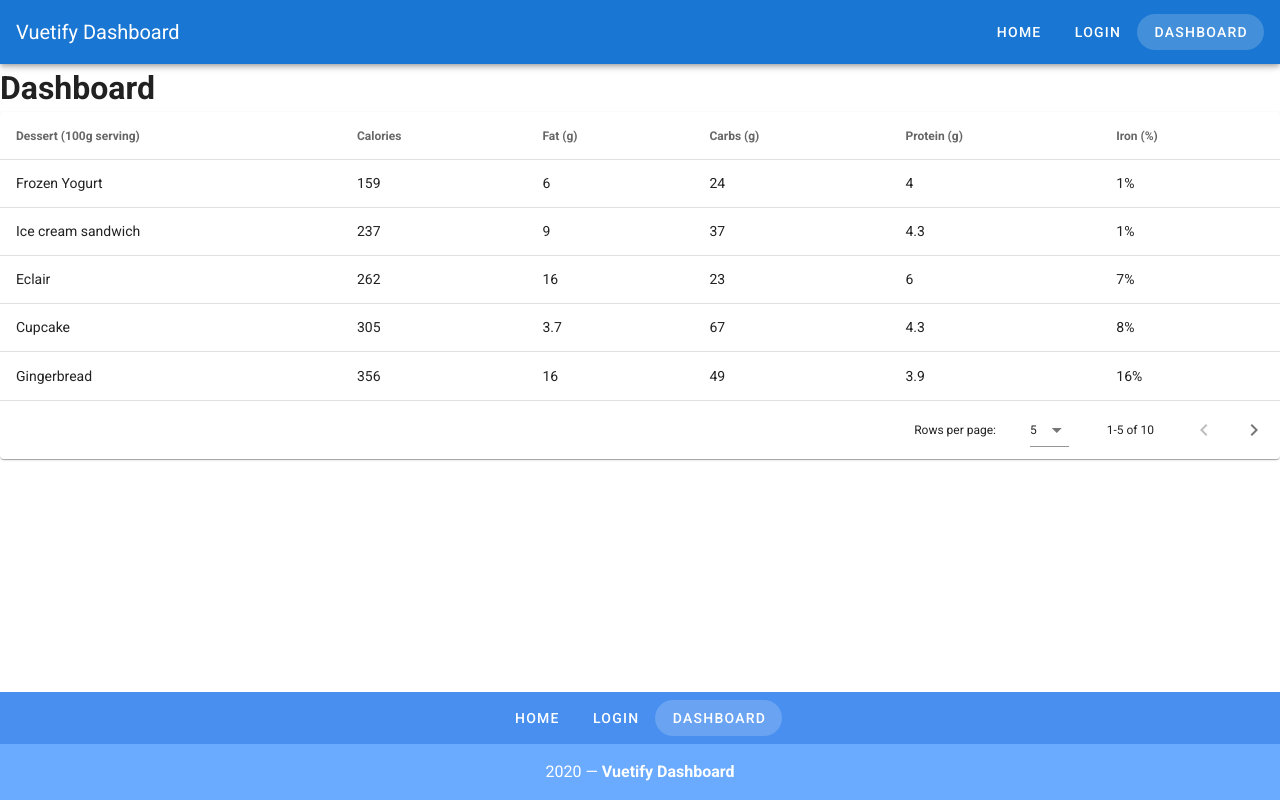
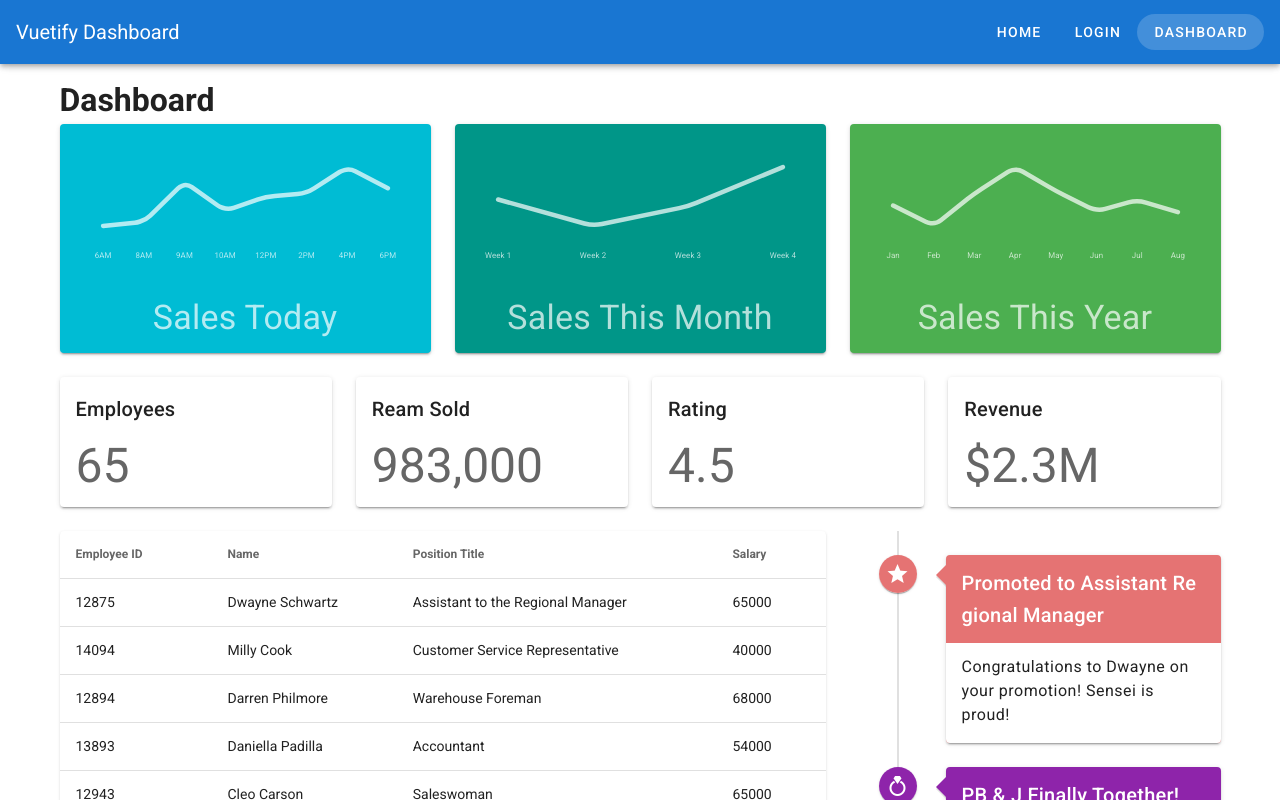
Before and after one commit to laics1984/vuetify-dashboard, a Vue app: page /dashboard in a window 1280 px wide. Shown: the top 800 px of the page. Built offline with nearby package versions, Linux system fonts and the light colour scheme.

Commit message:
grid system

```diff
--- /dev/null
+++ b/src/components/EmployeesTable.vue
@@ -0,0 +1,42 @@
+<template>
+  <v-data-table
+    :headers="headers"
+    :items="employees"
+    :items-per-page="5"
+    class="elevation-1"
+    @click:row="selectRow"
+    :multi-sort="true"
+  ></v-data-table>
+</template>
+
+<script>
+export default {
+  name: 'EmployeesTable',
+  props: {
+    employees: {
+      type: Array,
+      required: true
+    }
+  },
+  data: () => ({
+    headers: [
+      { text: 'Employee ID', value: 'id' },
+      { text: 'Name', value: 'name' },
+      { text: 'Position Title', value: 'title' },
+      { text: 'Salary', value: 'salary' }
+    ]
+  }),
+  methods: {
+    selectRow(event) {
+      const employee = {
+        name: event.name,
+        title: event.title
+      }
+
+      this.$emit('select-employee', employee)
+    }
+  }
+}
+</script>
+
+<style lang="scss" scoped></style>
--- /dev/null
+++ b/src/components/EventTimeline.vue
@@ -0,0 +1,34 @@
+<template>
+  <v-timeline align-top :dense="true">
+    <v-timeline-item
+      v-for="(item, i) in timeline"
+      :key="i"
+      :color="item.color"
+      :icon="item.icon"
+      fill-dot
+    >
+      <v-card :color="item.color" dark>
+        <v-card-title class="title pt-3 pb-3">
+          <h3 class="title">{{ item.title }}</h3>
+        </v-card-title>
+        <v-card-text class="white text--primary">
+          <p class="pt-3 body-1 mb-0">
+            {{ item.text }}
+          </p>
+        </v-card-text>
+      </v-card>
+    </v-timeline-item>
+  </v-timeline>
+</template>
+
+<script>
+export default {
+  name: 'EventTimeline',
+  props: {
+    timeline: {
+      type: Array,
+      required: true
+    }
+  }
+}
+</script>
--- /dev/null
+++ b/src/components/SalesGraph.vue
@@ -0,0 +1,31 @@
+<template>
+  <v-card :color="sale.color" dark>
+    <v-card-text>
+      <v-sparkline
+        :value="sale.sales"
+        :labels="sale.labels"
+        color="rgba(255, 255, 255, .7)"
+        height="100"
+        padding="24"
+        stroke-linecap="round"
+        smooth
+      />
+    </v-card-text>
+
+    <v-card-text class="text-center">
+      <div class="display-1">{{ sale.title }}</div>
+    </v-card-text>
+  </v-card>
+</template>
+
+<script>
+export default {
+  name: 'SalesGraph',
+  props: {
+    sale: {
+      type: Object,
+      required: true
+    }
+  }
+}
+</script>
--- /dev/null
+++ b/src/components/StatisticCard.vue
@@ -0,0 +1,20 @@
+<template>
+  <v-card>
+    <v-card-title>{{ statistic.title }}</v-card-title>
+    <v-card-text class="display-2">{{ statistic.value }}</v-card-text>
+  </v-card>
+</template>
+
+<script>
+export default {
+  name: 'StatisticCard',
+  props: {
+    statistic: {
+      type: Object,
+      required: true
+    }
+  }
+}
+</script>
+
+<style lang="scss" scoped></style>
--- /dev/null
+++ b/src/data/employees.json
@@ -0,0 +1,152 @@
+[
+  {
+    "id": 12875,
+    "name": "Dwayne Schwartz",
+    "title": "Assistant to the Regional Manager",
+    "salary": 65000
+  },
+  {
+    "id": 14094,
+    "name": "Milly Cook",
+    "title": "Customer Service Representative",
+    "salary": 40000
+  },
+  {
+    "id": 12894,
+    "name": "Darren Philmore",
+    "title": "Warehouse Foreman",
+    "salary": 68000
+  },
+  {
+    "id": 13893,
+    "name": "Daniella Padilla",
+    "title": "Accountant",
+    "salary": 54000
+  },
+  {
+    "id": 12943,
+    "name": "Cleo Carson",
+    "title": "Saleswoman",
+    "salary": 65000
+  },
+  {
+    "id": 19523,
+    "name": "Evangeline Blake",
+    "title": "Saleswoman",
+    "salary": 65000
+  },
+  {
+    "id": 18349,
+    "name": "Tory Henderson",
+    "title": "Human Resources Representative",
+    "salary": 60000
+  },
+  {
+    "id": 11853,
+    "name": "Max Scarn",
+    "title": "Regional Manager",
+    "salary": 70000
+  },
+  {
+    "id": 14821,
+    "name": "Daniella Padilla",
+    "title": "Secretary",
+    "salary": 45000
+  },
+  {
+    "id": 15834,
+    "name": "Felix Mendez",
+    "title": "Salesman",
+    "salary": 65000
+  },
+  {
+    "id": 84363,
+    "name": "Kurt Peck",
+    "title": "Salesman",
+    "salary": 65000
+  },
+  {
+    "id": 83724,
+    "name": "Hayley Santos",
+    "title": "Accountant",
+    "salary": 54000
+  },
+  {
+    "id": 38542,
+    "name": "Hannah Lamb",
+    "title": "Saleswoman",
+    "salary": 65000
+  },
+  {
+    "id": 84624,
+    "name": "Melanie Jensen",
+    "title": "Saleswoman",
+    "salary": 65000
+  },
+  {
+    "id": 96825,
+    "name": "Tianna Dorsey",
+    "title": "Intern",
+    "salary": 30000
+  },
+  {
+    "id": 48235,
+    "name": "Stan Zuniga",
+    "title": "Salesman",
+    "salary": 65000
+  },
+  {
+    "id": 27937,
+    "name": "Robert Lambert",
+    "title": "Accountant",
+    "salary": 54000
+  },
+  {
+    "id": 43820,
+    "name": "Saskia Hubbard",
+    "title": "Saleswoman",
+    "salary": 65000
+  },
+  {
+    "id": 10053,
+    "name": "Katy Harrington",
+    "title": "Saleswoman",
+    "salary": 65000
+  },
+  {
+    "id": 43289,
+    "name": "Lottie Noble",
+    "title": "Intern",
+    "salary": 30000
+  },
+  {
+    "id": 12476,
+    "name": "Khadijah Clayton",
+    "title": "Salesman",
+    "salary": 65000
+  },
+  {
+    "id": 75313,
+    "name": "Bailey Norton",
+    "title": "Accountant",
+    "salary": 54000
+  },
+  {
+    "id": 86321,
+    "name": "Aliyah McKinney",
+    "title": "Saleswoman",
+    "salary": 65000
+  },
+  {
+    "id": 12363,
+    "name": "Caroline Mayer",
+    "title": "Saleswoman",
+    "salary": 65000
+  },
+  {
+    "id": 87542,
+    "name": "Ryan Johnson",
+    "title": "Intern",
+    "salary": 30000
+  }
+]
--- /dev/null
+++ b/src/data/sales.json
@@ -0,0 +1,20 @@
+[
+  {
+    "title": "Sales Today",
+    "sales": [423, 446, 675, 510, 590, 610, 760, 639],
+    "color": "cyan",
+    "labels": ["6AM", "8AM", "9AM", "10AM", "12PM", "2PM", "4PM", "6PM"]
+  },
+  {
+    "title": "Sales This Month",
+    "sales": [325, 123, 273, 573],
+    "color": "teal",
+    "labels": ["Week 1", "Week 2", "Week 3", "Week 4"]
+  },
+  {
+    "title": "Sales This Year",
+    "sales": [746, 415, 943, 1372, 983, 651, 837, 639],
+    "color": "green",
+    "labels": ["Jan", "Feb", "Mar", "Apr", "May", "Jun", "Jul", "Aug"]
+  }
+]
--- /dev/null
+++ b/src/data/statistics.json
@@ -0,0 +1,18 @@
+[
+  {
+    "title": "Employees",
+    "value": "65"
+  },
+  {
+    "title": "Ream Sold",
+    "value": "983,000"
+  },
+  {
+    "title": "Rating",
+    "value": "4.5"
+  },
+  {
+    "title": "Revenue",
+    "value": "$2.3M"
+  }
+]
--- /dev/null
+++ b/src/data/timeline.json
@@ -0,0 +1,26 @@
+[
+  {
+    "color": "red lighten-2",
+    "icon": "mdi-star",
+    "title": "Promoted to Assistant Regional Manager",
+    "text": "Congratulations to Dwayne on your promotion! Sensei is proud!"
+  },
+  {
+    "color": "purple darken-1",
+    "icon": "mdi-ring",
+    "title": "PB & J Finally Together!",
+    "text": "Max Scarn here with a personal congratulations to the happy couple!"
+  },
+  {
+    "color": "green lighten-1",
+    "icon": "mdi-balloon",
+    "title": "Welcome Back to the Temp!",
+    "text": "Sorry about what happened at corporate, but I am glad you are back! - Max"
+  },
+  {
+    "color": "indigo",
+    "icon": "mdi-gift",
+    "title": "Reminder: Secret Santa Rules",
+    "text": "The maximum spending amount is $20. No iPods allowed."
+  }
+]
--- a/src/views/Dashboard.vue
+++ b/src/views/Dashboard.vue
@@ -1,133 +1,76 @@
 <template>
-	<div>
+  <v-container>
     <h1>Dashboard</h1>
-		<v-data-table
-			:headers="headers"
-			:items="desserts"
-			:items-per-page="5"
-			class="elevation-1"
-			@click:row="selectRow"
-		></v-data-table>
+
+    <v-row>
+      <v-col v-for="sale in sales" :key="`${sale.title}`">
+        <SalesGraph :sale="sale" />
+      </v-col>
+    </v-row>
+
+    <v-row>
+      <v-col v-for="statistic in statistics" :key="`${statistic.title}`">
+        <StatisticCard :statistic="statistic" />
+      </v-col>
+    </v-row>
+
+    <v-row>
+      <v-col cols="8">
+        <EmployeesTable :employees="employees" @select-employee="setEmployee" />
+      </v-col>
+      <v-col cols="4">
+        <EventTimeline :timeline="timeline" />
+      </v-col>
+    </v-row>
+
     <v-snackbar v-model="snackbar">
-			You have selected {{ currentItem }}
+      You have selected {{ selectedEmployee.name }},
+      {{ selectedEmployee.title }}
       <v-btn color="pink" text @click="snackbar = false">
         Close
       </v-btn>
     </v-snackbar>
-	</div>
+  </v-container>
 </template>
 
 <script>
+import EmployeesTable from '../components/EmployeesTable'
+import EventTimeline from '../components/EventTimeline'
+import SalesGraph from '../components/SalesGraph'
+import StatisticCard from '../components/StatisticCard'
+
+import employeesData from '../data/employees.json'
+import timelineData from '../data/timeline.json'
+import salesData from '../data/sales.json'
+import statisticsData from '../data/statistics.json'
+
 export default {
   name: 'DashboardPage',
+  components: {
+    EmployeesTable,
+    EventTimeline,
+    SalesGraph,
+    StatisticCard
+  },
   data() {
     return {
-			currentItem: '',
+      employees: employeesData,
+      sales: salesData,
+      selectedEmployee: {
+        name: '',
+        title: ''
+      },
       snackbar: false,
-			headers: [
-				{
-					text: 'Dessert (100g serving)',
-					align: 'left',
-					sortable: true,
-					value: 'name'
-				},
-				{ text: 'Calories', value: 'calories' },
-				{ text: 'Fat (g)', value: 'fat' },
-				{ text: 'Carbs (g)', value: 'carbs' },
-				{ text: 'Protein (g)', value: 'protein' },
-				{ text: 'Iron (%)', value: 'iron' }
-			],
-			desserts: [
-				{
-					name: 'Frozen Yogurt',
-					calories: 159,
-					fat: 6.0,
-					carbs: 24,
-					protein: 4.0,
-					iron: '1%'
-				},
-				{
-					name: 'Ice cream sandwich',
-					calories: 237,
-					fat: 9.0,
-					carbs: 37,
-					protein: 4.3,
-					iron: '1%'
-				},
-				{
-					name: 'Eclair',
-					calories: 262,
-					fat: 16.0,
-					carbs: 23,
-					protein: 6.0,
-					iron: '7%'
-				},
-				{
-					name: 'Cupcake',
-					calories: 305,
-					fat: 3.7,
-					carbs: 67,
-					protein: 4.3,
-					iron: '8%'
-				},
-				{
-					name: 'Gingerbread',
-					calories: 356,
-					fat: 16.0,
-					carbs: 49,
-					protein: 3.9,
-					iron: '16%'
-				},
-				{
-					name: 'Jelly bean',
-					calories: 375,
-					fat: 0.0,
-					carbs: 94,
-					protein: 0.0,
-					iron: '0%'
-				},
-				{
-					name: 'Lollipop',
-					calories: 392,
-					fat: 0.2,
-					carbs: 98,
-					protein: 0,
-					iron: '2%'
-				},
-				{
-					name: 'Honeycomb',
-					calories: 408,
-					fat: 3.2,
-					carbs: 87,
-					protein: 6.5,
-					iron: '45%'
-				},
-				{
-					name: 'Donut',
-					calories: 452,
-					fat: 25.0,
-					carbs: 51,
-					protein: 4.9,
-					iron: '22%'
-				},
-				{
-					name: 'KitKat',
-					calories: 518,
-					fat: 26.0,
-					carbs: 65,
-					protein: 7,
-					iron: '6%'
-				}
-			]
+      statistics: statisticsData,
+      timeline: timelineData
     }
   },
   methods: {
-		selectRow(event) {
+    setEmployee(event) {
       this.snackbar = true
-			this.currentItem = event.name
+      this.selectedEmployee.name = event.name
+      this.selectedEmployee.title = event.title
     }
   }
 }
 </script>
-
-<style></style>
```
Also changed, not shown: src/components/HelloWorld.vue (+42 -61 lines). Lines whose indentation alone changed are shown as unchanged.
